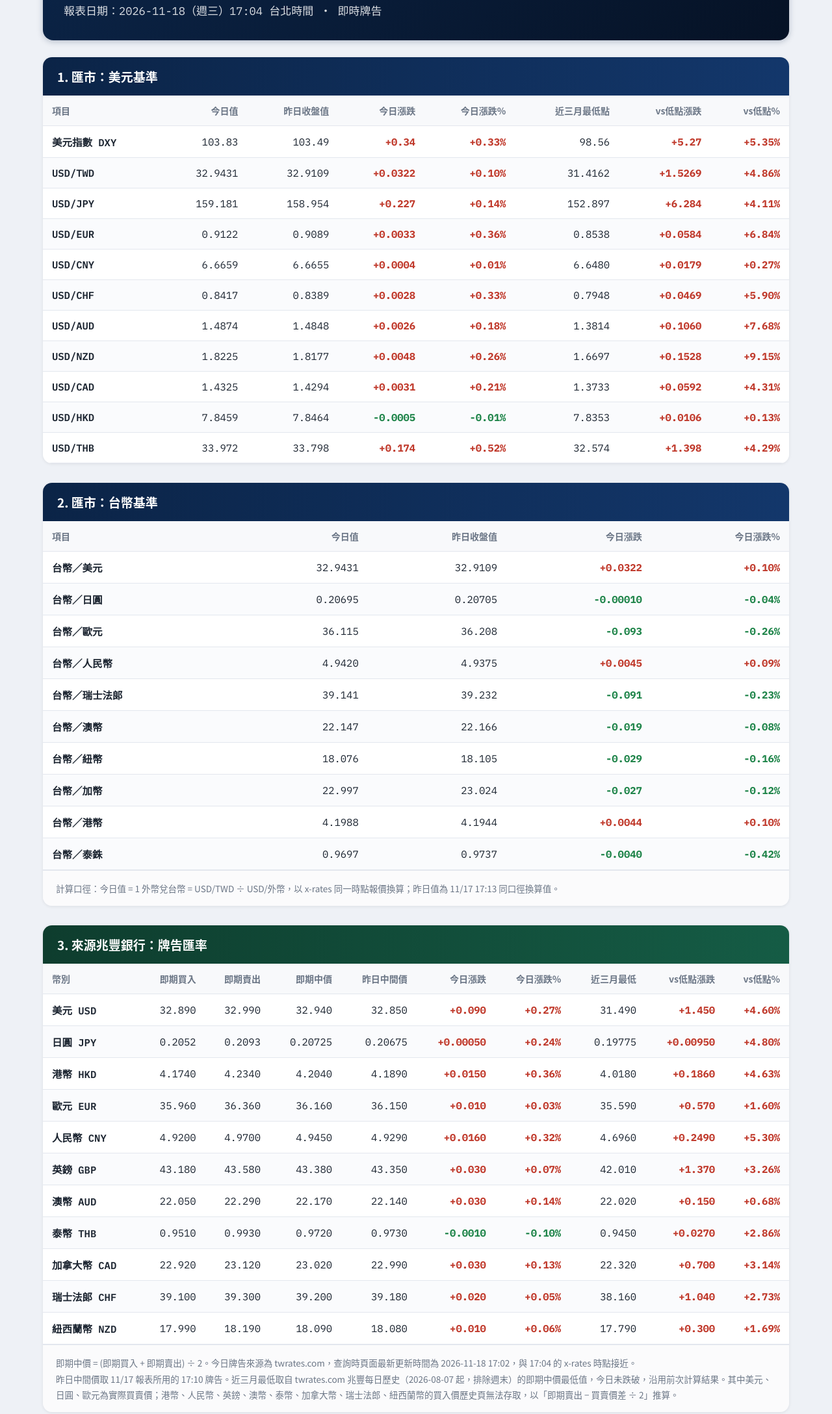
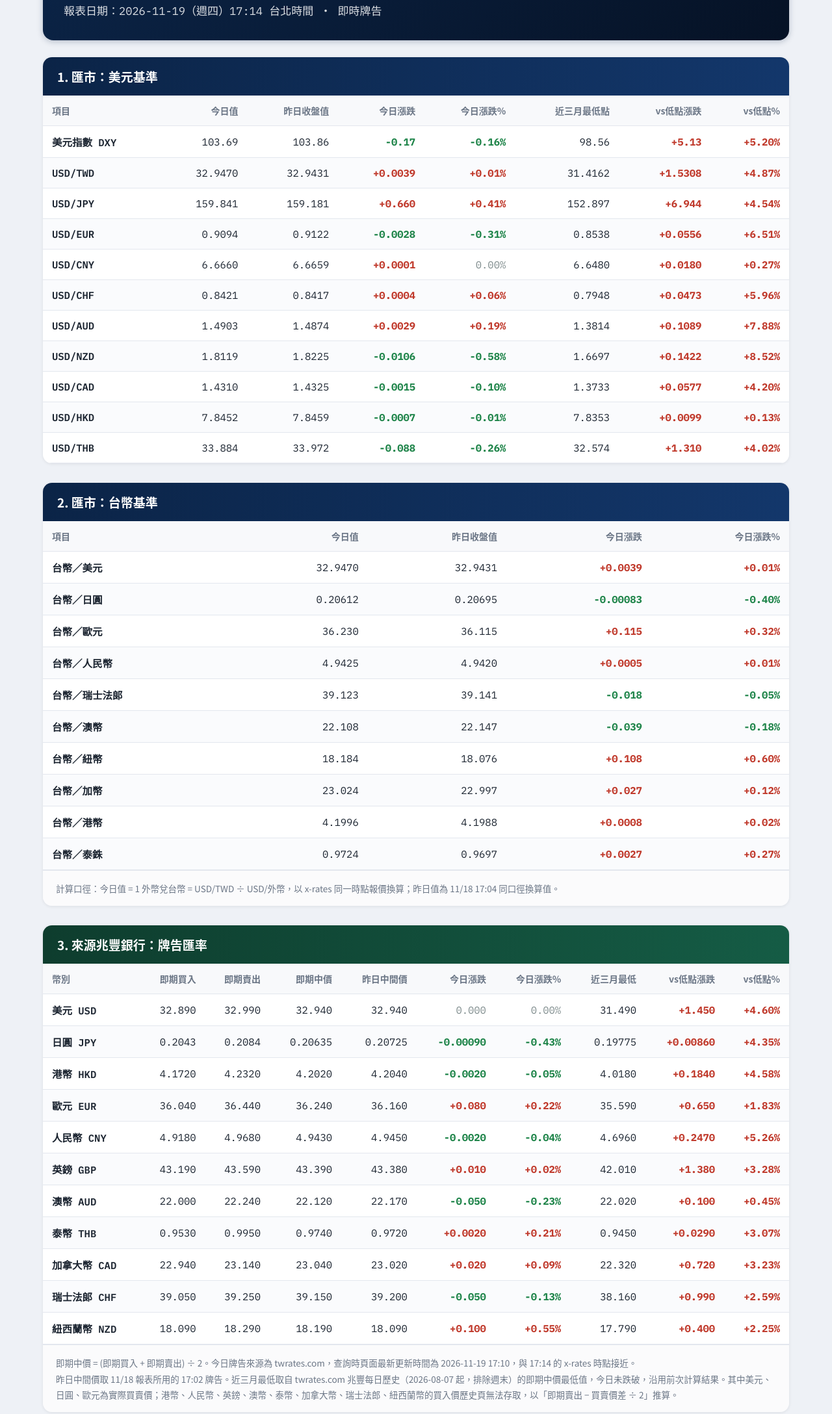
Before and after one commit to z930805-maker/daily.forex.report, a plain HTML site: page index.html in a window 1280 px wide. Shown: the part 161-2337 px from the top of the page at 65% size. Drawn offline with Linux system fonts and the light colour scheme.

Commit message:
自動更新：透過 GitHub Actions 執行 build_site.py

```diff
--- a/index.html
+++ b/index.html
@@ -85,60 +85,60 @@
   }
 </style></head><body><div class="wrap">
 <nav class="site-nav"><a href="index.html" class="active">最新報表</a><a href="history.html">歷史報表</a></nav>
-<div class="banner"><h1>全球外匯市場主要貨幣動態資訊</h1><div class="date">報表日期：2026-11-18（週三）17:04 台北時間 ‧ 即時牌告</div></div>
+<div class="banner"><h1>全球外匯市場主要貨幣動態資訊</h1><div class="date">報表日期：2026-11-19（週四）17:14 台北時間 ‧ 即時牌告</div></div>
 <div class="section sec1"><div class="section-head">1. 匯市：美元基準</div><div class="scroll scroll-bottom"><table>
 <thead><tr><th>項目</th><th>今日值</th><th>昨日收盤值</th><th>今日漲跌</th><th>今日漲跌%</th><th>近三月最低點</th><th>vs低點漲跌</th><th>vs低點%</th></tr></thead>
-<tbody class="mono"><tr><td>美元指數 DXY</td><td>103.83</td><td>103.49</td><td class="up">+0.34</td><td class="up">+0.33%</td><td>98.56</td><td class="up">+5.27</td><td class="up">+5.35%</td></tr>
-<tr><td>USD/TWD</td><td>32.9431</td><td>32.9109</td><td class="up">+0.0322</td><td class="up">+0.10%</td><td>31.4162</td><td class="up">+1.5269</td><td class="up">+4.86%</td></tr>
-<tr><td>USD/JPY</td><td>159.181</td><td>158.954</td><td class="up">+0.227</td><td class="up">+0.14%</td><td>152.897</td><td class="up">+6.284</td><td class="up">+4.11%</td></tr>
-<tr><td>USD/EUR</td><td>0.9122</td><td>0.9089</td><td class="up">+0.0033</td><td class="up">+0.36%</td><td>0.8538</td><td class="up">+0.0584</td><td class="up">+6.84%</td></tr>
-<tr><td>USD/CNY</td><td>6.6659</td><td>6.6655</td><td class="up">+0.0004</td><td class="up">+0.01%</td><td>6.6480</td><td class="up">+0.0179</td><td class="up">+0.27%</td></tr>
-<tr><td>USD/CHF</td><td>0.8417</td><td>0.8389</td><td class="up">+0.0028</td><td class="up">+0.33%</td><td>0.7948</td><td class="up">+0.0469</td><td class="up">+5.90%</td></tr>
-<tr><td>USD/AUD</td><td>1.4874</td><td>1.4848</td><td class="up">+0.0026</td><td class="up">+0.18%</td><td>1.3814</td><td class="up">+0.1060</td><td class="up">+7.68%</td></tr>
-<tr><td>USD/NZD</td><td>1.8225</td><td>1.8177</td><td class="up">+0.0048</td><td class="up">+0.26%</td><td>1.6697</td><td class="up">+0.1528</td><td class="up">+9.15%</td></tr>
-<tr><td>USD/CAD</td><td>1.4325</td><td>1.4294</td><td class="up">+0.0031</td><td class="up">+0.21%</td><td>1.3733</td><td class="up">+0.0592</td><td class="up">+4.31%</td></tr>
-<tr><td>USD/HKD</td><td>7.8459</td><td>7.8464</td><td class="dn">-0.0005</td><td class="dn">-0.01%</td><td>7.8353</td><td class="up">+0.0106</td><td class="up">+0.13%</td></tr>
-<tr><td>USD/THB</td><td>33.972</td><td>33.798</td><td class="up">+0.174</td><td class="up">+0.52%</td><td>32.574</td><td class="up">+1.398</td><td class="up">+4.29%</td></tr>
+<tbody class="mono"><tr><td>美元指數 DXY</td><td>103.69</td><td>103.86</td><td class="dn">-0.17</td><td class="dn">-0.16%</td><td>98.56</td><td class="up">+5.13</td><td class="up">+5.20%</td></tr>
+<tr><td>USD/TWD</td><td>32.9470</td><td>32.9431</td><td class="up">+0.0039</td><td class="up">+0.01%</td><td>31.4162</td><td class="up">+1.5308</td><td class="up">+4.87%</td></tr>
+<tr><td>USD/JPY</td><td>159.841</td><td>159.181</td><td class="up">+0.660</td><td class="up">+0.41%</td><td>152.897</td><td class="up">+6.944</td><td class="up">+4.54%</td></tr>
+<tr><td>USD/EUR</td><td>0.9094</td><td>0.9122</td><td class="dn">-0.0028</td><td class="dn">-0.31%</td><td>0.8538</td><td class="up">+0.0556</td><td class="up">+6.51%</td></tr>
+<tr><td>USD/CNY</td><td>6.6660</td><td>6.6659</td><td class="up">+0.0001</td><td class="flat">0.00%</td><td>6.6480</td><td class="up">+0.0180</td><td class="up">+0.27%</td></tr>
+<tr><td>USD/CHF</td><td>0.8421</td><td>0.8417</td><td class="up">+0.0004</td><td class="up">+0.06%</td><td>0.7948</td><td class="up">+0.0473</td><td class="up">+5.96%</td></tr>
+<tr><td>USD/AUD</td><td>1.4903</td><td>1.4874</td><td class="up">+0.0029</td><td class="up">+0.19%</td><td>1.3814</td><td class="up">+0.1089</td><td class="up">+7.88%</td></tr>
+<tr><td>USD/NZD</td><td>1.8119</td><td>1.8225</td><td class="dn">-0.0106</td><td class="dn">-0.58%</td><td>1.6697</td><td class="up">+0.1422</td><td class="up">+8.52%</td></tr>
+<tr><td>USD/CAD</td><td>1.4310</td><td>1.4325</td><td class="dn">-0.0015</td><td class="dn">-0.10%</td><td>1.3733</td><td class="up">+0.0577</td><td class="up">+4.20%</td></tr>
+<tr><td>USD/HKD</td><td>7.8452</td><td>7.8459</td><td class="dn">-0.0007</td><td class="dn">-0.01%</td><td>7.8353</td><td class="up">+0.0099</td><td class="up">+0.13%</td></tr>
+<tr><td>USD/THB</td><td>33.884</td><td>33.972</td><td class="dn">-0.088</td><td class="dn">-0.26%</td><td>32.574</td><td class="up">+1.310</td><td class="up">+4.02%</td></tr>
 </tbody></table></div><div class="scroll-hint">← 左右滑動可看完整欄位 →</div></div>
 <div class="section sec2"><div class="section-head">2. 匯市：台幣基準</div><div class="scroll"><table>
 <thead><tr><th>項目</th><th>今日值</th><th>昨日收盤值</th><th>今日漲跌</th><th>今日漲跌%</th></tr></thead>
-<tbody class="mono"><tr><td>台幣／美元</td><td>32.9431</td><td>32.9109</td><td class="up">+0.0322</td><td class="up">+0.10%</td></tr>
-<tr><td>台幣／日圓</td><td>0.20695</td><td>0.20705</td><td class="dn">-0.00010</td><td class="dn">-0.04%</td></tr>
-<tr><td>台幣／歐元</td><td>36.115</td><td>36.208</td><td class="dn">-0.093</td><td class="dn">-0.26%</td></tr>
-<tr><td>台幣／人民幣</td><td>4.9420</td><td>4.9375</td><td class="up">+0.0045</td><td class="up">+0.09%</td></tr>
-<tr><td>台幣／瑞士法郎</td><td>39.141</td><td>39.232</td><td class="dn">-0.091</td><td class="dn">-0.23%</td></tr>
-<tr><td>台幣／澳幣</td><td>22.147</td><td>22.166</td><td class="dn">-0.019</td><td class="dn">-0.08%</td></tr>
-<tr><td>台幣／紐幣</td><td>18.076</td><td>18.105</td><td class="dn">-0.029</td><td class="dn">-0.16%</td></tr>
-<tr><td>台幣／加幣</td><td>22.997</td><td>23.024</td><td class="dn">-0.027</td><td class="dn">-0.12%</td></tr>
-<tr><td>台幣／港幣</td><td>4.1988</td><td>4.1944</td><td class="up">+0.0044</td><td class="up">+0.10%</td></tr>
-<tr><td>台幣／泰銖</td><td>0.9697</td><td>0.9737</td><td class="dn">-0.0040</td><td class="dn">-0.42%</td></tr>
+<tbody class="mono"><tr><td>台幣／美元</td><td>32.9470</td><td>32.9431</td><td class="up">+0.0039</td><td class="up">+0.01%</td></tr>
+<tr><td>台幣／日圓</td><td>0.20612</td><td>0.20695</td><td class="dn">-0.00083</td><td class="dn">-0.40%</td></tr>
+<tr><td>台幣／歐元</td><td>36.230</td><td>36.115</td><td class="up">+0.115</td><td class="up">+0.32%</td></tr>
+<tr><td>台幣／人民幣</td><td>4.9425</td><td>4.9420</td><td class="up">+0.0005</td><td class="up">+0.01%</td></tr>
+<tr><td>台幣／瑞士法郎</td><td>39.123</td><td>39.141</td><td class="dn">-0.018</td><td class="dn">-0.05%</td></tr>
+<tr><td>台幣／澳幣</td><td>22.108</td><td>22.147</td><td class="dn">-0.039</td><td class="dn">-0.18%</td></tr>
+<tr><td>台幣／紐幣</td><td>18.184</td><td>18.076</td><td class="up">+0.108</td><td class="up">+0.60%</td></tr>
+<tr><td>台幣／加幣</td><td>23.024</td><td>22.997</td><td class="up">+0.027</td><td class="up">+0.12%</td></tr>
+<tr><td>台幣／港幣</td><td>4.1996</td><td>4.1988</td><td class="up">+0.0008</td><td class="up">+0.02%</td></tr>
+<tr><td>台幣／泰銖</td><td>0.9724</td><td>0.9697</td><td class="up">+0.0027</td><td class="up">+0.27%</td></tr>
 </tbody></table></div><div class="scroll-hint">← 左右滑動可看完整欄位 →</div>
-<div class="note">計算口徑：今日值 = 1 外幣兌台幣 = USD/TWD ÷ USD/外幣，以 x-rates 同一時點報價換算；昨日值為 11/17 17:13 同口徑換算值。</div></div>
+<div class="note">計算口徑：今日值 = 1 外幣兌台幣 = USD/TWD ÷ USD/外幣，以 x-rates 同一時點報價換算；昨日值為 11/18 17:04 同口徑換算值。</div></div>
 <div class="section sec3"><div class="section-head">3. 來源兆豐銀行：牌告匯率</div><div class="scroll"><table>
 <thead><tr><th>幣別</th><th>即期買入</th><th>即期賣出</th><th>即期中價</th><th>昨日中間價</th><th>今日漲跌</th><th>今日漲跌%</th><th>近三月最低</th><th>vs低點漲跌</th><th>vs低點%</th></tr></thead>
-<tbody class="mono"><tr><td>美元 USD</td><td>32.890</td><td>32.990</td><td>32.940</td><td>32.850</td><td class="up">+0.090</td><td class="up">+0.27%</td><td>31.490</td><td class="up">+1.450</td><td class="up">+4.60%</td></tr>
-<tr><td>日圓 JPY</td><td>0.2052</td><td>0.2093</td><td>0.20725</td><td>0.20675</td><td class="up">+0.00050</td><td class="up">+0.24%</td><td>0.19775</td><td class="up">+0.00950</td><td class="up">+4.80%</td></tr>
-<tr><td>港幣 HKD</td><td>4.1740</td><td>4.2340</td><td>4.2040</td><td>4.1890</td><td class="up">+0.0150</td><td class="up">+0.36%</td><td>4.0180</td><td class="up">+0.1860</td><td class="up">+4.63%</td></tr>
-<tr><td>歐元 EUR</td><td>35.960</td><td>36.360</td><td>36.160</td><td>36.150</td><td class="up">+0.010</td><td class="up">+0.03%</td><td>35.590</td><td class="up">+0.570</td><td class="up">+1.60%</td></tr>
-<tr><td>人民幣 CNY</td><td>4.9200</td><td>4.9700</td><td>4.9450</td><td>4.9290</td><td class="up">+0.0160</td><td class="up">+0.32%</td><td>4.6960</td><td class="up">+0.2490</td><td class="up">+5.30%</td></tr>
-<tr><td>英鎊 GBP</td><td>43.180</td><td>43.580</td><td>43.380</td><td>43.350</td><td class="up">+0.030</td><td class="up">+0.07%</td><td>42.010</td><td class="up">+1.370</td><td class="up">+3.26%</td></tr>
-<tr><td>澳幣 AUD</td><td>22.050</td><td>22.290</td><td>22.170</td><td>22.140</td><td class="up">+0.030</td><td class="up">+0.14%</td><td>22.020</td><td class="up">+0.150</td><td class="up">+0.68%</td></tr>
-<tr><td>泰幣 THB</td><td>0.9510</td><td>0.9930</td><td>0.9720</td><td>0.9730</td><td class="dn">-0.0010</td><td class="dn">-0.10%</td><td>0.9450</td><td class="up">+0.0270</td><td class="up">+2.86%</td></tr>
-<tr><td>加拿大幣 CAD</td><td>22.920</td><td>23.120</td><td>23.020</td><td>22.990</td><td class="up">+0.030</td><td class="up">+0.13%</td><td>22.320</td><td class="up">+0.700</td><td class="up">+3.14%</td></tr>
-<tr><td>瑞士法郎 CHF</td><td>39.100</td><td>39.300</td><td>39.200</td><td>39.180</td><td class="up">+0.020</td><td class="up">+0.05%</td><td>38.160</td><td class="up">+1.040</td><td class="up">+2.73%</td></tr>
-<tr><td>紐西蘭幣 NZD</td><td>17.990</td><td>18.190</td><td>18.090</td><td>18.080</td><td class="up">+0.010</td><td class="up">+0.06%</td><td>17.790</td><td class="up">+0.300</td><td class="up">+1.69%</td></tr>
+<tbody class="mono"><tr><td>美元 USD</td><td>32.890</td><td>32.990</td><td>32.940</td><td>32.940</td><td class="flat">0.000</td><td class="flat">0.00%</td><td>31.490</td><td class="up">+1.450</td><td class="up">+4.60%</td></tr>
+<tr><td>日圓 JPY</td><td>0.2043</td><td>0.2084</td><td>0.20635</td><td>0.20725</td><td class="dn">-0.00090</td><td class="dn">-0.43%</td><td>0.19775</td><td class="up">+0.00860</td><td class="up">+4.35%</td></tr>
+<tr><td>港幣 HKD</td><td>4.1720</td><td>4.2320</td><td>4.2020</td><td>4.2040</td><td class="dn">-0.0020</td><td class="dn">-0.05%</td><td>4.0180</td><td class="up">+0.1840</td><td class="up">+4.58%</td></tr>
+<tr><td>歐元 EUR</td><td>36.040</td><td>36.440</td><td>36.240</td><td>36.160</td><td class="up">+0.080</td><td class="up">+0.22%</td><td>35.590</td><td class="up">+0.650</td><td class="up">+1.83%</td></tr>
+<tr><td>人民幣 CNY</td><td>4.9180</td><td>4.9680</td><td>4.9430</td><td>4.9450</td><td class="dn">-0.0020</td><td class="dn">-0.04%</td><td>4.6960</td><td class="up">+0.2470</td><td class="up">+5.26%</td></tr>
+<tr><td>英鎊 GBP</td><td>43.190</td><td>43.590</td><td>43.390</td><td>43.380</td><td class="up">+0.010</td><td class="up">+0.02%</td><td>42.010</td><td class="up">+1.380</td><td class="up">+3.28%</td></tr>
+<tr><td>澳幣 AUD</td><td>22.000</td><td>22.240</td><td>22.120</td><td>22.170</td><td class="dn">-0.050</td><td class="dn">-0.23%</td><td>22.020</td><td class="up">+0.100</td><td class="up">+0.45%</td></tr>
+<tr><td>泰幣 THB</td><td>0.9530</td><td>0.9950</td><td>0.9740</td><td>0.9720</td><td class="up">+0.0020</td><td class="up">+0.21%</td><td>0.9450</td><td class="up">+0.0290</td><td class="up">+3.07%</td></tr>
+<tr><td>加拿大幣 CAD</td><td>22.940</td><td>23.140</td><td>23.040</td><td>23.020</td><td class="up">+0.020</td><td class="up">+0.09%</td><td>22.320</td><td class="up">+0.720</td><td class="up">+3.23%</td></tr>
+<tr><td>瑞士法郎 CHF</td><td>39.050</td><td>39.250</td><td>39.150</td><td>39.200</td><td class="dn">-0.050</td><td class="dn">-0.13%</td><td>38.160</td><td class="up">+0.990</td><td class="up">+2.59%</td></tr>
+<tr><td>紐西蘭幣 NZD</td><td>18.090</td><td>18.290</td><td>18.190</td><td>18.090</td><td class="up">+0.100</td><td class="up">+0.55%</td><td>17.790</td><td class="up">+0.400</td><td class="up">+2.25%</td></tr>
 </tbody></table></div><div class="scroll-hint">← 左右滑動可看完整欄位 →</div>
-<div class="note">即期中價 = (即期買入 + 即期賣出) ÷ 2。今日牌告來源為 twrates.com，查詢時頁面最新更新時間為 2026-11-18 17:02，與 17:04 的 x-rates 時點接近。<br>昨日中間價取 11/17 報表所用的 17:10 牌告。近三月最低取自 twrates.com 兆豐每日歷史（2026-08-07 起，排除週末）的即期中價最低值，今日未跌破，沿用前次計算結果。其中美元、日圓、歐元為實際買賣價；港幣、人民幣、英鎊、澳幣、泰幣、加拿大幣、瑞士法郎、紐西蘭幣的買入價歷史頁無法存取，以「即期賣出 − 買賣價差 ÷ 2」推算。</div></div>
+<div class="note">即期中價 = (即期買入 + 即期賣出) ÷ 2。今日牌告來源為 twrates.com，查詢時頁面最新更新時間為 2026-11-19 17:10，與 17:14 的 x-rates 時點接近。<br>昨日中間價取 11/18 報表所用的 17:02 牌告。近三月最低取自 twrates.com 兆豐每日歷史（2026-08-07 起，排除週末）的即期中價最低值，今日未跌破，沿用前次計算結果。其中美元、日圓、歐元為實際買賣價；港幣、人民幣、英鎊、澳幣、泰幣、加拿大幣、瑞士法郎、紐西蘭幣的買入價歷史頁無法存取，以「即期賣出 − 買賣價差 ÷ 2」推算。</div></div>
 <div class="section sec4"><div class="section-head">4. 期貨市場：黃金</div><div class="scroll"><table>
 <thead><tr><th>項目</th><th>今日值</th><th>昨日收盤值</th><th>今日漲跌</th><th>今日漲跌%</th><th>近三月最低點</th><th>vs低點漲跌</th><th>vs低點%</th></tr></thead>
-<tbody class="mono"><tr><td>黃金期貨 GC=F（COMEX，12 月合約）</td><td>3,768.80</td><td>3,864.20</td><td class="dn">-95.40</td><td class="dn">-2.47%</td><td>3,759.50</td><td class="up">+9.30</td><td class="up">+0.25%</td></tr></tbody></table></div><div class="scroll-hint">← 左右滑動可看完整欄位 →</div>
-<div class="note">資料來源：Yahoo Finance GC=F（COMEX 黃金 12 月合約，延遲報價）。今日值為 11/18 16:54 台北時間（3:54 AM EST）報價；昨日值為歷史表 11/17 收盤 3,864.20；近三月最低點為歷史表 2026-08-18 起 Low 欄最低值，即今日（11/18）盤中低點 3,759.50，已跌破前次報表的 11/16 低點 3,835.20，故更新。非黃金現貨 XAU/USD。</div></div>
+<tbody class="mono"><tr><td>黃金期貨 GC=F（COMEX，12 月合約）</td><td>3,739.40</td><td>3,741.90</td><td class="dn">-2.50</td><td class="dn">-0.07%</td><td>3,694.50</td><td class="up">+44.90</td><td class="up">+1.22%</td></tr></tbody></table></div><div class="scroll-hint">← 左右滑動可看完整欄位 →</div>
+<div class="note">資料來源：Yahoo Finance GC=F（COMEX 黃金 12 月合約，延遲報價）。今日值為 11/19 17:04 台北時間（4:04 AM EST）報價；昨日值為歷史表 11/18 收盤 3,741.90；近三月最低點為歷史表 2026-08-21 起 Low 欄最低值，即今日（11/19）盤中低點 3,694.50，已跌破前次報表的低點，故更新（Yahoo 歷史表 11/18 低點已修正為 3,721.80）。非黃金現貨 XAU/USD。</div></div>
 <div class="note" style="border-radius:14px;border:1px solid var(--border);background:#fff;margin-bottom:26px;"><strong>資料來源與交叉驗證說明：</strong><br>
-1. 即時報價（台北時間）：x-rates.com 2026-11-18 17:04、Yahoo Finance 美元指數 DX-Y.NYB 與 GC=F 16:54、兆豐牌告 17:02（見區塊 3 說明）。<br>
-2. 美元基準與台幣基準的「昨日收盤值」取 11/17 17:13 x-rates 報價（前次報表今日值），來源一致，但並非正式收盤。美元指數例外，見第 4 點。<br>
+1. 即時報價（台北時間）：x-rates.com 2026-11-19 17:14、Yahoo Finance 美元指數 DX-Y.NYB 與 GC=F 17:04、兆豐牌告 17:10（見區塊 3 說明）。<br>
+2. 美元基準與台幣基準的「昨日收盤值」取 11/18 17:04 x-rates 報價（前次報表今日值），來源一致，但並非正式收盤。美元指數例外，見第 4 點。<br>
 3. 美元基準的「近三月最低點」沿用 11/04 報表所列 Yahoo Finance 區間低點；今日各項均未跌破，故未更動。<br>
-4. 美元指數今日值 103.83 與昨收 103.49 取自 Yahoo Finance DX-Y.NYB（ICE，16:54）。以 x-rates 17:04 依 ICE 公式回算約 103.83，與 103.83 相差 0.00%。<br>
-5. 交叉驗證：USD/TWD x-rates 32.9431 vs 兆豐中價 32.9400（17:02），差 0.01%；USD/JPY x-rates 159.181 vs Yahoo JPY=X 159.167（16:54），差 0.01%。皆小於 0.5%，通過。</div>
-<div class="section sec-line"><div class="section-head">LINE 訊息純文字</div><div class="line-box"><div class="line-content">每日外匯市場主要貨幣動態資訊已產出（2026-11-18）。<br><br>【今日重點】<br>・美元指數：103.83（今日 +0.33%／距三月低點 +5.35%）<br>・美元/台幣：32.9431（今日 +0.10%／距三月低點 +4.86%）<br>・美元/日圓：159.181（今日 +0.14%／距三月低點 +4.11%）<br>・黃金期貨 GC=F：3,768.80 USD（今日 -2.47%／距三月低點 +0.25%）<br><br>【今日波動最大】<br>・黃金期貨 GC=F -2.47%<br>・USD/THB +0.52%<br>・USD/EUR +0.36%<br><br>資料來源：x-rates、Yahoo Finance（GC=F、DX-Y.NYB）、兆豐銀行牌告（twrates.com）等公開資料來源。<br>匯率與兆豐昨日值為 11/17 報表時點數值，非正式收盤；兆豐今日牌告為 17:02。<br>本報表由 AI 自動產出，僅供參考。</div></div></div>
+4. 美元指數今日值 103.69 與昨收 103.86 取自 Yahoo Finance DX-Y.NYB（ICE，17:04）。以 x-rates 17:14 依 ICE 公式回算約 103.68，與 103.69 相差 0.01%。<br>
+5. 交叉驗證：USD/TWD x-rates 32.9470 vs 兆豐中價 32.9400（17:10），差 0.02%；USD/JPY x-rates 159.841 vs Yahoo JPY=X 159.835（17:04），差 0.00%。皆小於 0.5%，通過。</div>
+<div class="section sec-line"><div class="section-head">LINE 訊息純文字</div><div class="line-box"><div class="line-content">每日外匯市場主要貨幣動態資訊已產出（2026-11-19）。<br><br>【今日重點】<br>・美元指數：103.69（今日 -0.16%／距三月低點 +5.20%）<br>・美元/台幣：32.9470（今日 +0.01%／距三月低點 +4.87%）<br>・美元/日圓：159.841（今日 +0.41%／距三月低點 +4.54%）<br>・黃金期貨 GC=F：3,739.40 USD（今日 -0.07%／距三月低點 +1.22%）<br><br>【今日波動最大】<br>・USD/NZD -0.58%<br>・USD/JPY +0.41%<br>・USD/EUR -0.31%<br><br>資料來源：x-rates、Yahoo Finance（GC=F、DX-Y.NYB）、兆豐銀行牌告（twrates.com）等公開資料來源。<br>匯率與兆豐昨日值為 11/18 報表時點數值，非正式收盤；兆豐今日牌告為 17:10。<br>本報表由 AI 自動產出，僅供參考。</div></div></div>
 <div class="footer">本報表由 AI 自動產出，僅供參考</div>
 </div></body></html>
```
Also changed, not shown: history.html (+1 -1 lines).
